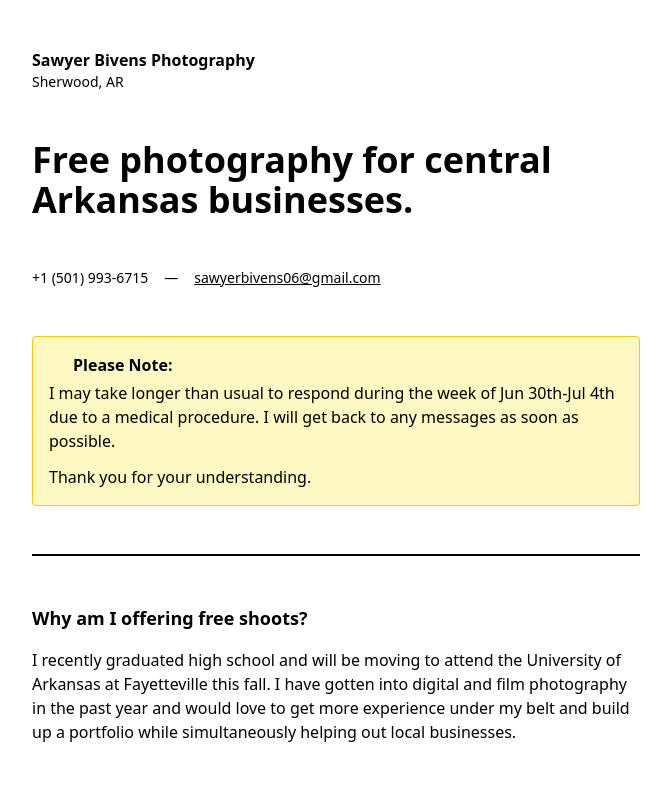
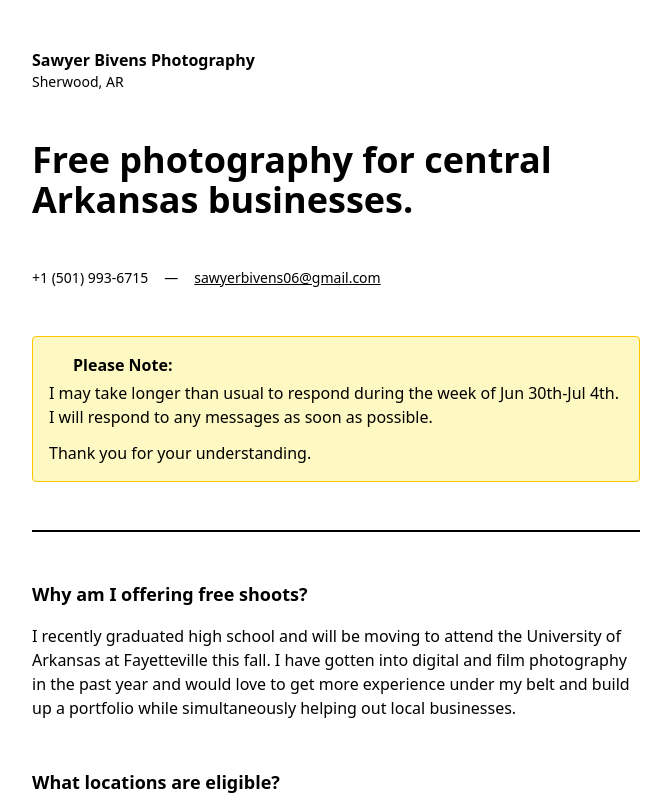
Before and after one commit to sawyerbivens/www.sawyerbivens.com, a Next.js app: page / in a window 1280 px wide. Shown: the top 797 px of the page, without its empty margins (304-975 px from the left). Built offline with nearby package versions, Linux system fonts and the light colour scheme; some icons are missing.

Commit message:
Update wording

```diff
--- a/src/app/page.tsx
+++ b/src/app/page.tsx
@@ -237,8 +237,8 @@ export default function Home() {
               </div>
               <p>
                 I may take longer than usual to respond during the week of Jun
-                30th-Jul 4th due to a medical procedure. I will get back to any
-                messages as soon as possible.
+                30th-Jul 4th. I will respond to any messages as soon as
+                possible.
               </p>
               <p className="mt-2">Thank you for your understanding.</p>
             </div>
```
Also changed, not shown: tsconfig.json (+3 -11 lines).
